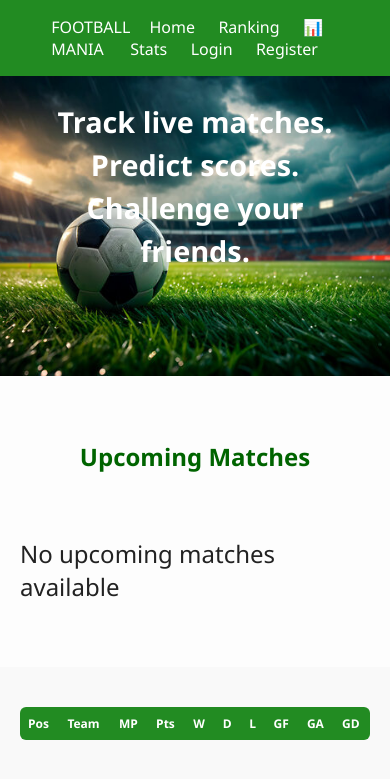
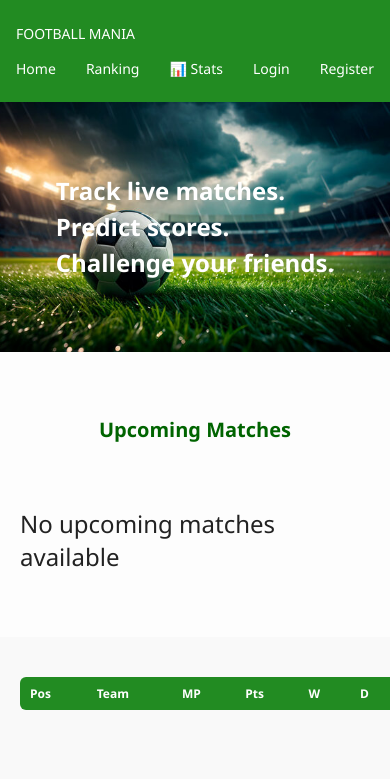
Before and after one commit to ArezooGoshtasbi/football-mania, a Django app: template football/templates/football/home.html in a window 390 px wide. Shown: the top 779 px of the page. Run offline with Django 5.2, Linux system fonts and the light colour scheme; the template is opened without the code that fills it, so the values that code supplies are empty.

Commit message:
Responsive all CSS pages

```diff
--- a/football/static/football/css/auth.css
+++ b/football/static/football/css/auth.css
@@ -83,3 +83,37 @@
 .auth-links a:hover {
   text-decoration: underline;
 }
+
+@media (max-width: 768px) {
+  .auth-container {
+    flex-direction: column;
+    height: auto;
+  }
+
+  .auth-left, .auth-right {
+    flex: unset;
+    width: 100%;
+    padding: 30px 20px;
+    text-align: center;
+  }
+
+  .auth-left {
+    background-position: top;
+  }
+
+  .auth-left h1 {
+    font-size: 28px;
+  }
+
+  .auth-left p {
+    font-size: 16px;
+  }
+
+  .auth-right h2 {
+    font-size: 22px;
+  }
+
+  form button {
+    width: 100%;
+  }
+}
--- a/football/static/football/css/form_chart.css
+++ b/football/static/football/css/form_chart.css
@@ -17,6 +17,7 @@
   width: 100%;
   height: auto;
 }
+
 .match-result-section {
   margin-top: 50px;
   text-align: center;
@@ -28,6 +29,7 @@
   gap: 40px;
   flex-wrap: wrap;
 }
+
 .pie-charts-wrapper {
   margin-top: 40px;
   text-align: center;
@@ -53,3 +55,27 @@
   border-radius: 20px;
   box-shadow: 0 0 10px rgba(50, 150, 100, 0.1);
 }
+
+@media (max-width: 768px) {
+  .goals-bar-chart-wrapper {
+    padding: 20px;
+    margin: 20px 10px;
+  }
+
+  .goals-bar-chart-wrapper h2,
+  .match-result-section h2 {
+    font-size: 1.3rem;
+  }
+
+  .team-doughnut {
+    width: 90%;
+    max-width: 300px;
+    margin: 10px auto;
+  }
+
+  .team-doughnuts {
+    flex-direction: column;
+    align-items: center;
+    gap: 20px;
+  }
+}
--- a/football/static/football/css/home.css
+++ b/football/static/football/css/home.css
@@ -1,8 +1,8 @@
 body {
-    margin: 0;
-    font-family: "Segoe UI", Tahoma, Geneva, Verdana, sans-serif;
-    color: #222;
-  }
+  margin: 0;
+  font-family: "Segoe UI", Tahoma, Geneva, Verdana, sans-serif;
+  color: #222;
+}
 
 .hero-section {
   position: relative;
@@ -35,6 +35,7 @@
   text-align: left;
   max-width: 600px;
 }
+
 .message-container {
   max-width: 800px;
   margin: 20px auto;
@@ -77,6 +78,7 @@
   background-color: #fdfdfd;
   gap: 40px;
 }
+
 .matches-list {
   width: 50%;
 }
@@ -86,6 +88,7 @@
   margin-bottom: 20px;
   display: block;
 }
+
 .countdown-timer {
   font-size: 1.5rem;
   font-weight: bold;
@@ -96,6 +99,7 @@
   margin: 0 auto 1.5rem;
   transition: background-color 0.5s ease, color 0.5s ease;
 }
+
 .timer-green {
   background-color: #e0f7e9;
   color: #2e7d32;
@@ -110,9 +114,11 @@
   background-color: #ffebee;
   color: #c62828;
 }
+
 .pulse {
   animation: pulse-glow 1.5s infinite;
 }
+
 @keyframes pulse-glow {
   0% {
     box-shadow: 0 0 0px rgba(198, 40, 40, 0.5);
@@ -124,12 +130,14 @@
     box-shadow: 0 0 0px rgba(198, 40, 40, 0.5);
   }
 }
+
 h2 {
   text-align: center;
   font-size: 24px;
   color: #006400;
   margin-top: 20px;
 }
+
 .matches-list {
   display: grid;
   grid-template-columns: repeat(auto-fit, minmax(280px, 1fr));
@@ -137,6 +145,7 @@
   margin: 40px auto;
   max-width: 1000px;
 }
+
 .match-card{
   background: white;
   padding: 15px;
@@ -146,6 +155,7 @@
   align-items: center;
   justify-content: space-between;
 }
+
 .team-info {
   display: flex;
   flex-direction: column;
@@ -153,11 +163,13 @@
   text-align: center;
   width: 100px;
 }
+
 .team-info img {
   width: 40px;
   height: 40px;
   object-fit: contain;
 }
+
 .team-name {
   font-weight: bold;
   font-size: 15px;
@@ -203,6 +215,7 @@
 .match-card button:hover {
   background-color: #1a6f1a;
 }
+
 .league-table {
   padding: 40px 80px;
 }
@@ -214,6 +227,7 @@
   border-radius: 6px;
   overflow: hidden;
 }
+
 .champions-league {
   background: linear-gradient(to left, #fefefe, #fff8e1);
   border-left: 4px solid #1a237e;
@@ -254,6 +268,7 @@
   max-width: 400px;
   width: 100%;
 }
+
 #scrollToTopBtn {
   display: none;
   position: fixed;
@@ -263,7 +278,7 @@
   height: 50px;
   border: none;
   border-radius: 50%;
-  background: linear-gradient(to bottom right, #7cb342, #2e7d32); /* سبز پررنگ‌تر و اشباع‌تر */
+  background: linear-gradient(to bottom right, #7cb342, #2e7d32);
   box-shadow: 0 8px 15px rgba(0, 0, 0, 0.2);
   cursor: pointer;
   transition: all 0.3s ease;
@@ -285,6 +300,7 @@
   .matches-section {
     flex-direction: column;
     padding: 20px;
+    gap: 20px;
   }
 
   .matches-list {
@@ -296,38 +312,82 @@
     flex-direction: column;
     align-items: center;
     gap: 10px;
+    padding: 20px;
   }
 
   .match-card button {
     width: 100%;
     text-align: center;
+    padding: 12px 0;
+  }
+
+  .team-info {
+    width: auto;
+    flex-direction: row;
+    gap: 10px;
+  }
+
+  .team-info img {
+    width: 36px;
+    height: 36px;
   }
 
   .hero-section {
-    height: 300px;
+    height: 250px;
+    padding: 0 15px;
+  }
+
+  .hero-overlay {
+    padding: 1rem;
+    align-items: center;
+    justify-content: center;
+    text-align: center;
   }
 
   .hero-overlay h1 {
-    font-size: 1.8rem;
-    text-align: center;
+    font-size: 1.5rem;
+    max-width: 100%;
   }
 
   .league-table {
     padding: 20px;
+    overflow-x: auto;
+  }
+
+  table {
+    font-size: 12px;
+    min-width: 600px;
   }
 
   table th,
   table td {
-    font-size: 12px;
-    padding: 8px;
+    padding: 8px 10px;
   }
 
-  .team-info {
-    width: auto;
+  h2 {
+    font-size: 20px;
+    margin-top: 10px;
   }
 
-  .team-info img {
-    width: 30px;
-    height: 30px;
+  .chart {
+    padding: 20px;
+  }
+
+  .chart img {
+    width: 100%;
+    max-width: 100%;
+  }
+
+  #scrollToTopBtn {
+    bottom: 20px;
+    right: 20px;
+    width: 44px;
+    height: 44px;
+    padding: 10px;
+  }
+
+  #scrollToTopBtn svg {
+    width: 20px;
+    height: 20px;
   }
 }
--- a/football/static/football/css/navbar.css
+++ b/football/static/football/css/navbar.css
@@ -38,3 +38,34 @@
   margin-left: 1.2rem;
   font-weight: bold;
 }
+
+@media (max-width: 768px) {
+  .navbar {
+    flex-direction: column;
+    align-items: flex-start;
+    padding: 1rem;
+  }
+
+  .navbar-left,
+  .navbar-right {
+    width: 100%;
+    display: flex;
+    justify-content: space-between;
+    flex-wrap: wrap;
+  }
+
+  .navbar a {
+    margin: 0.5rem 0;
+    font-size: 14px;
+  }
+
+  .logo {
+    font-size: 1.2rem;
+    font-weight: bold;
+  }
+
+  .username {
+    font-size: 14px;
+    margin-left: 0;
+  }
+}
--- a/football/static/football/css/predict.css
+++ b/football/static/football/css/predict.css
@@ -16,16 +16,19 @@
   font-weight: bold;
   margin-bottom: 10px;
 }
+
 .team-logo {
   width: 30px;
   height: 30px;
   object-fit: contain;
 }
+
 .match-date {
   font-weight: bold;
   color: #444;
   margin-bottom: 10px;
 }
+
 .match-info .team {
   display: flex;
   align-items: center;
@@ -43,6 +46,7 @@
   margin: 15px 0;
   text-align: left;
 }
+
 .radio-options {
   display: flex;
   flex-direction: column;
@@ -82,6 +86,7 @@
   border-radius: 8px;
   cursor: pointer;
 }
+
 input[type="number"] {
   width: 100%;
   padding: 10px 12px;
@@ -97,28 +102,31 @@
   border-color: #116611;
   outline: none;
 }
+
 .message-container {
   margin: 20px auto;
   max-width: 600px;
   padding: 0 20px;
 }
+
 .alert {
   padding: 12px 20px;
   margin-bottom: 10px;
   border-radius: 8px;
   font-weight: bold;
 }
+
 .alert.success {
   background-color: #d4edda;
   color: #155724;
   border: 1px solid #c3e6cb;
 }
+
 .alert.error {
   background-color: #f8d7da;
   color: #721c24;
   border: 1px solid #f5c6cb;
 }
-
 
 @media (max-width: 500px) {
   .predict-section {
@@ -126,11 +134,26 @@
     padding: 15px;
   }
 
+  .match-info {
+    flex-direction: column;
+    font-size: 16px;
+  }
+
+  .match-info .team {
+    margin: 5px 0;
+    font-size: 16px;
+  }
+
   .radio-option {
     font-size: 14px;
+    flex-wrap: wrap;
   }
 
   button[type="submit"] {
     width: 100%;
   }
+
+  input[type="number"] {
+    font-size: 13px;
   }
+}
--- a/football/static/football/css/profile.css
+++ b/football/static/football/css/profile.css
@@ -1,4 +1,3 @@
-
 .profile-section {
     max-width: 900px;
     margin: 40px auto;
@@ -45,13 +44,16 @@
     font-size: 16px;
     color: #555;
 }
+
 .highlight-green {
     color: #116611;
     font-weight: bold;
 }
+
 .profile-card.highlight {
     background-color: #e6f4ea;
-  }
+}
+
 .profile-card li strong {
     color: #116611;
 }
@@ -77,6 +79,7 @@
 .prediction-table td {
     background-color: #fafafa;
 }
+
 .status-perfect {
     color: #116611;
     font-weight: bold;
@@ -100,8 +103,36 @@
     font-weight: bold;
     padding: 4px 10px;
 }
+
 .status-pending {
     color: #5e35b1;
     font-weight: bold;
     padding: 4px 10px;
   }
+
+@media (max-width: 768px) {
+    .profile-section {
+        padding: 10px;
+        margin: 20px 10px;
+    }
+
+    .profile-card {
+        padding: 15px;
+    }
+
+    .profile-card li {
+        font-size: 14px;
+    }
+
+    .prediction-table {
+        font-size: 12px;
+        display: block;
+        overflow-x: auto;
+        white-space: nowrap;
+    }
+
+    .prediction-table th,
+    .prediction-table td {
+        padding: 8px;
+    }
+}
--- a/football/templates/football/login.html
+++ b/football/templates/football/login.html
@@ -20,7 +20,6 @@
             <button type="submit">Sign In</button>
         </form>
         <div class="auth-links">
-            <a href="#">Forgot password?</a>
             <p>Already have an account? <a href="{% url 'register' %}">Sign up</a></p>
         </div>
     </div>
```
Also changed, not shown: football/static/football/css/user_ranking.css (+45 -0 lines), football/views.py (+5 -7 lines). Lines whose indentation alone changed are shown as unchanged.
